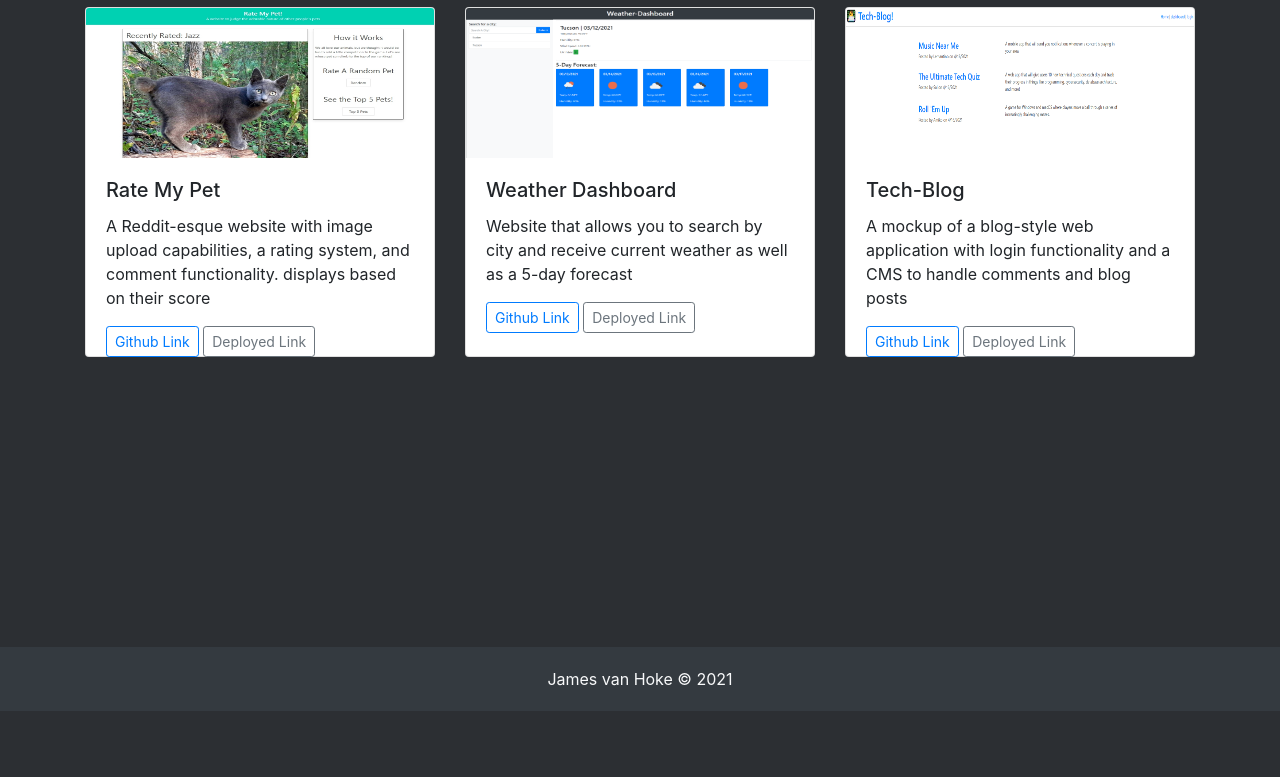
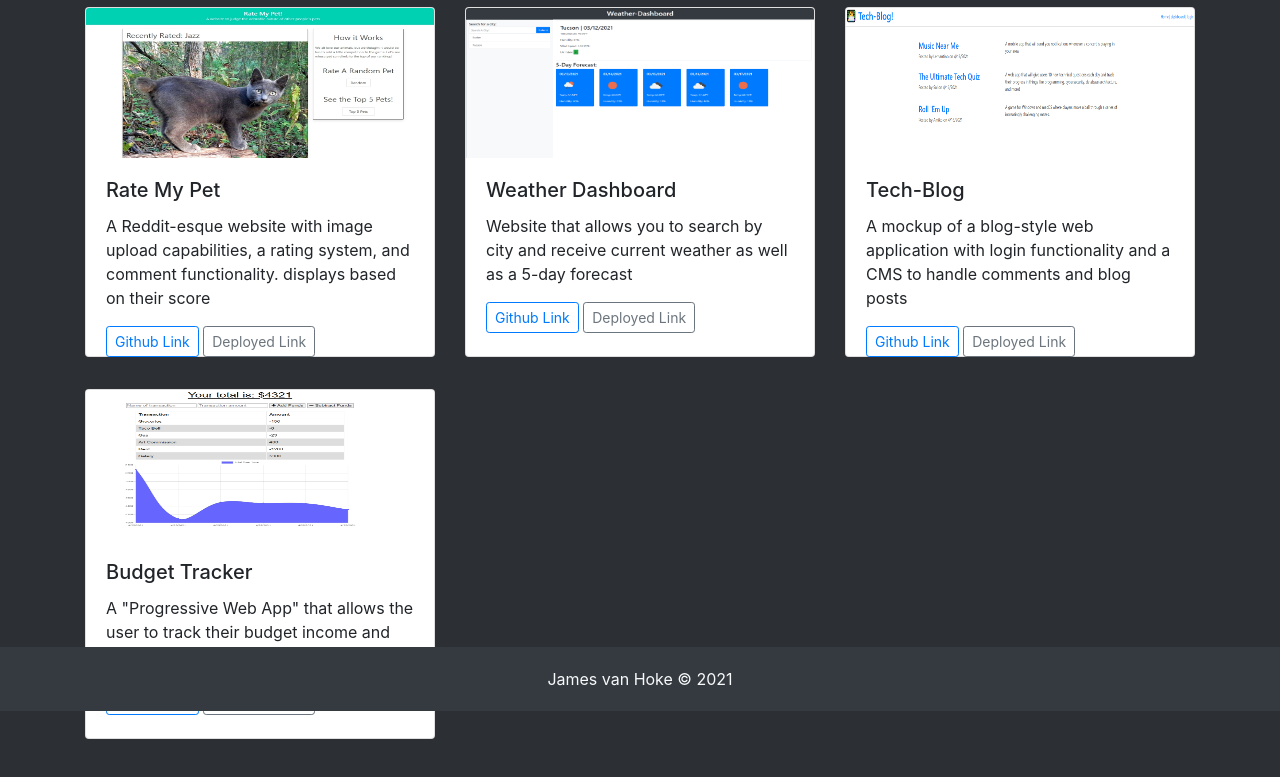
Before and after one commit to JamesvanHoke/Porfolio-v2, a plain HTML site: page portfolio.html in a window 1280 px wide. Shown: the part 89-866 px from the top of the page. Before the commit the page ends 800 px from the top, so only its background shows below. Drawn offline with nearby package versions, Linux system fonts and the light colour scheme.

Commit message:
new project added

```diff
--- a/portfolio.html
+++ b/portfolio.html
@@ -20,6 +20,7 @@
         <img
           class="navbar-brand"
           src="assets/img/12671829_962833053771221_7892288918778986651_o1_1_15.jpg"
+          alt="Developer"
         />
         James van Hoke</a
       >
@@ -153,6 +154,36 @@
             </div>
           </div>
         </div>
+        <div class="col-md-6 col-lg-4 my-3">
+          <div class="card card-height">
+            <img
+              class="card-img-top"
+              src="./assets/img/68747470733a2f2f6779617a6f2e636f6d2f31616564373563663761653062383134656333343463646638653966356365632e706e67.png"
+              alt="Tech Blog Preview"
+            />
+            <div class="card-body">
+              <h5 class="card-title">Budget Tracker</h5>
+              <p class="card-text">
+                A "Progressive Web App" that allows the user to track their budget income and expenses even while offline.
+              </p>
+
+              <a
+                href="https://github.com/JamesvanHoke/Budget-Tracker"
+                target="_blank"
+                class="btn btn-outline-primary btn-sm"
+              >
+                Github Link
+              </a>
+              <a
+                href="https://budget-tracker-jvh.herokuapp.com/"
+                target="_blank"
+                class="btn btn-outline-secondary btn-sm"
+              >
+                Deployed Link
+              </a>
+            </div>
+          </div>
+        </div>
       </div>
     </div>
 
```
Also changed, not shown: assets/img/68747470733a2f2f6779617a6f2e636f6d2f31616564373563663761653062383134656333343463646638653966356365632e706e67.png (added).
